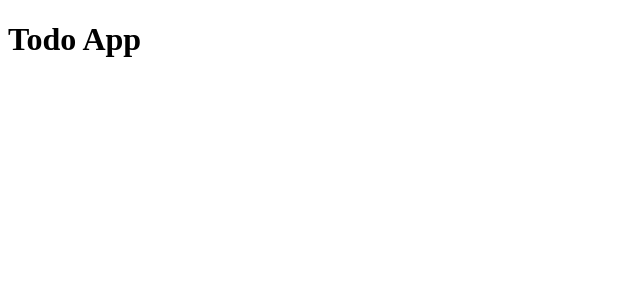
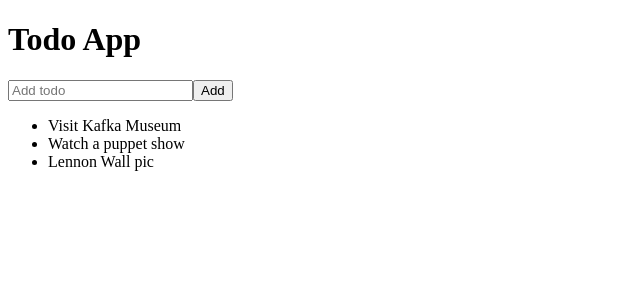
Before and after one commit to madyanes/task-management-app, a React (Vite) app: page / in a window 1280 px wide. Shown: the top 300 px of the page, without its empty margins (0-640 px from the left). Built offline with nearby package versions, Linux system fonts and the light colour scheme.

Commit message:
[FEAT] Rendering tasks & add new task

```diff
--- a/src/App.jsx
+++ b/src/App.jsx
@@ -1,7 +1,27 @@
+import { useState } from 'react'
+import initialTasks from './utils/tasks'
+import ContactList from './components/ContactList'
+import AddTask from './components/AddTask'
+
 function App() {
+  const [tasks, setTasks] = useState(initialTasks)
+
+  function handleAddTask(text) {
+    setTasks([
+      ...tasks,
+      {
+        id: tasks.length + 1,
+        text: text,
+        done: false,
+      },
+    ])
+  }
+
   return (
     <>
       <h1>Todo App</h1>
+      <AddTask onAddTask={handleAddTask} />
+      <ContactList tasks={tasks} />
     </>
   )
 }
--- /dev/null
+++ b/src/components/AddTask.jsx
@@ -0,0 +1,23 @@
+import { useState } from 'react'
+
+function AddTask({ onAddTask }) {
+  const [text, setText] = useState('')
+
+  return (
+    <>
+      <form>
+        <input
+          type='text'
+          placeholder='Add todo'
+          value={text}
+          onChange={(e) => setText(e.target.value)}
+        />
+        <button onClick={() => onAddTask(text)} type='button'>
+          Add
+        </button>
+      </form>
+    </>
+  )
+}
+
+export default AddTask
--- /dev/null
+++ b/src/components/ContactList.jsx
@@ -0,0 +1,13 @@
+function ContactList({ tasks }) {
+  return (
+    <>
+      <ul>
+        {tasks.map((task) => (
+          <li key={task.id}>{task.text}</li>
+        ))}
+      </ul>
+    </>
+  )
+}
+
+export default ContactList
--- /dev/null
+++ b/src/utils/tasks.js
@@ -0,0 +1,7 @@
+const initialTasks = [
+  { id: 0, text: 'Visit Kafka Museum', done: true },
+  { id: 1, text: 'Watch a puppet show', done: false },
+  { id: 2, text: 'Lennon Wall pic', done: false },
+]
+
+export default initialTasks
```
